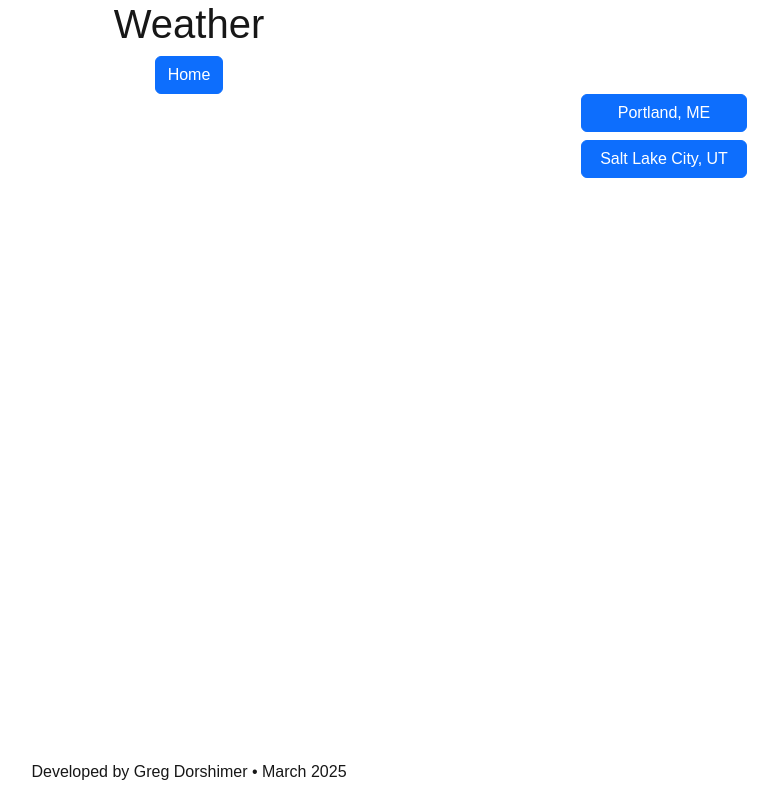
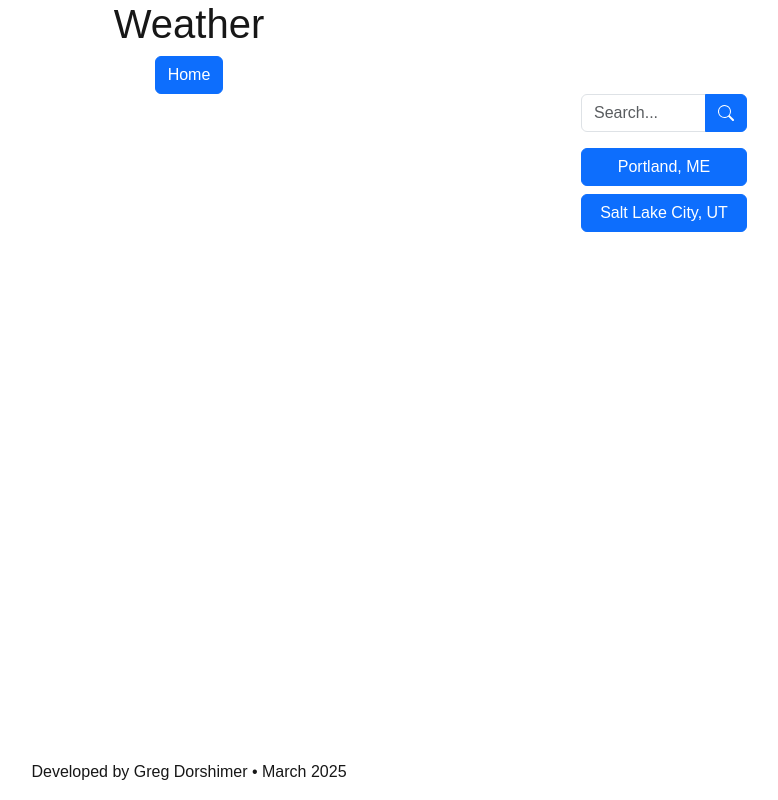
Before and after one commit to gregdorshimer/gregs-weather, a Next.js app: page /weather in a window 1280 px wide. Shown: the whole page, without its empty margins (451-1229 px from the left). Built offline with nearby package versions, Linux system fonts and the light colour scheme.

Commit message:
updated buttons to use state, added non-functioning search bar

```diff
--- a/package.json
+++ b/package.json
@@ -11,9 +11,10 @@
   "dependencies": {
     "axios": "^1.8.4",
     "bootstrap": "^5.3.3",
-    "next": "15.2.3",
+    "next": "^15.2.3",
     "react": "^19.0.0",
     "react-dom": "^19.0.0",
+    "react-select": "^5.10.1",
     "swr": "^2.3.3"
   },
   "devDependencies": {
--- a/src/app/weather/forecast-content.js
+++ b/src/app/weather/forecast-content.js
@@ -14,8 +14,8 @@ export default function ForecastContent({content}) {
                 {data ? data.map(item => item.name) : null}
                 </div>
             </div> */}
-            <div className="row equal-height-row mt-3">
-                {data ? data.map(item => <ForecastTile key={item.number} info={JSON.stringify(item)} url={item.icon} />) : null}
+            <div className="row mt-3">
+                    {data ? data.map(item => <ForecastTile key={item.number} info={JSON.stringify(item)} url={item.icon} />) : null}
             </div>
         </div>
         </>
--- a/src/app/weather/forecast-tile.js
+++ b/src/app/weather/forecast-tile.js
@@ -1,23 +1,61 @@
 export default function ForecastTile({info, url}) {
-    let parsed = JSON.parse(info);
-    console.log(parsed);
-
     if (!info) {
         return (
             <></>
             // TODO forecast tile loading/pre-fetch palceholder
         );
     }
+
     else {
+        let parsed = JSON.parse(info);
+        // console.log(parsed);
+
         return (
             <>
-            {/* use a table here? */}
                 <div className="container text-center col-2 mx-1 rounded bg-gray-200 vstack gap-1 position-relative">
-                    <div className="my-2 rounded bg-gray-500 text-gray-100"><h6>{parsed.name}</h6></div>
-                    <div><img className="d-block m-auto" src={url} alt="loading icon..." /></div>
+
+                    <div className="my-2 rounded bg-gray-500 text-gray-100">
+                        <div className="my-auto">
+                            <h5>{parsed.name}</h5>
+                        </div>
+                    </div>
+
+                    <div>
+                        <img className="d-block m-auto" src={url} alt="loading icon..." />
+                    </div>
+
                     <div>{parsed.shortForecast}</div>
-                    <div className="my-2 align-middle rounded bg-gray-500 text-gray-100"><p>{parsed.temperature}&#176;{parsed.temperatureUnit}</p></div>
+
+                    <div className="my-2 align-middle rounded bg-gray-500 text-gray-100">
+                        <p>{parsed.temperature}&#176;{parsed.temperatureUnit}</p>
+                    </div>
+
                 </div>
+                {/* <thead>
+                    <tr>
+                        <th scope="col">
+                            {parsed.name}
+                        </th>
+                    </tr>
+                </thead>
+
+                <tbody>
+                    <tr>
+                        <td>
+                            <img className="d-block m-auto" src={url} alt="loading icon..." />
+                        </td>
+                    </tr>
+                    <tr>
+                        <td>
+                            {parsed.shortForecast}
+                        </td>
+                    </tr>
+                    <tr>
+                        <td>
+                        {parsed.temperature}&#176;{parsed.temperatureUnit}
+                        </td>
+                    </tr>
+                </tbody> */}
             </>
         );
     }
--- a/src/app/weather/forecast.js
+++ b/src/app/weather/forecast.js
@@ -1,31 +1,31 @@
 "use client";
 import { useState, useEffect } from "react";
-import useSWR from "swr";
 import axios from 'axios';
 import ForecastContent from "./forecast-content";
+import Loc from "./loc.js";
+import Async, { useAsync } from 'react-select/async';
+
 
 
 const testURL1 = "https://api.weather.gov/gridpoints/GYX/31,80/forecast";
 const testURL2 = "https://api.weather.gov/gridpoints/GYX/76,59/forecast";
 
-const locs = {
-    "Portland, ME": {
+const initLocs = [
+    {
+        city: "Portland",
+        state: "ME",
         coords: "43.65,-70.27",
         office: "GYX",
         gridpoints: "76,59"
     },
-    "Salt Lake City, UT": {
+    {
+        city: "Salt Lake City",
+        state:"UT",
         coords: "40.7,-111.9",
         office: "SLC",
         gridpoints: "100,173",
-    }
-};
-
-function buildURL(loc) {
-    // "loc" must be a string that is a present as a key in "locs"
-    return "https://api.weather.gov/gridpoints/" + locs[loc].office + "/" + locs[loc].gridpoints + "/forecast";
-}
-
+    },
+];
 
 // NWS API docs:
 // Docs home: https://www.weather.gov/documentation/services-web-api
@@ -47,9 +47,19 @@ function buildURL(loc) {
 export default function Forecast() {
     const [currentLoc, setCurrentLoc] = useState(testURL1);
     const [forecast, setForecast] = useState();
+    const [locs, setLocs] = useState(initLocs);
 
-    const fetchForecast = (loc) => {
-        let url = buildURL(loc);
+    function buildURL(city, state) {
+        for (let i = 0; i < locs.length; i++) {
+            if (locs[i].city == city && locs[i].state == state) {
+                return "https://api.weather.gov/gridpoints/" + locs[i].office + "/" + locs[i].gridpoints + "/forecast";
+            }
+        }
+        console.log("bad inputs for buildURL(city, state");
+    }
+
+    const fetchForecast = (city, state) => {
+        let url = buildURL(city, state);
         axios.get(url)
             .then(({data}) => {
                 // console.log(data.properties.periods);
@@ -60,17 +70,15 @@ export default function Forecast() {
             });
     };
 
+    const search = (queryText) => {
+        console.log("search: " + queryText);
+    };
+
     return (
         <>
             <div className="row">
 
-                {/* <div className="col-4"> */}
-                    {/* TODO left column for location description, legend */}
-                    {/* <p>Sample location description.</p> */}
-                {/* </div> */}
-
                 <div className="col-10">
-                    {/* TODO forecast graph content */}
 
                     <div className="col"></div>
 
@@ -83,23 +91,18 @@ export default function Forecast() {
                 </div>
 
                 <div className="col-2">
-                    {/* TODO search bar and recent locations */}
+                    <div className="input-group mb-3">
+                        <input type="text" className="form-control" placeholder="Search..." />
+                        <button className="btn btn-primary" onClick={() => search("sample text")}>
+                            <svg xmlns="http://www.w3.org/2000/svg" width="16" height="16" fill="currentColor" className="bi bi-search" viewBox="0 0 16 16">
+                                <path d="M11.742 10.344a6.5 6.5 0 1 0-1.397 1.398h-.001q.044.06.098.115l3.85 3.85a1 1 0 0 0 1.415-1.414l-3.85-3.85a1 1 0 0 0-.115-.1zM12 6.5a5.5 5.5 0 1 1-11 0 5.5 5.5 0 0 1 11 0"/>
+                            </svg>
+                        </button>
+                    </div>
 
                     <div className="vstack gap-2">
 
-                        <button
-                            type="button"
-                            className="btn btn-primary"
-                            onClick={() => fetchForecast("Portland, ME")}>
-                            Portland, ME
-                        </button>
-
-                        <button
-                            type="button"
-                            className="btn btn-primary"
-                            onClick={() => fetchForecast("Salt Lake City, UT")}>
-                            Salt Lake City, UT
-                        </button>
+                        {locs.map(loc => <Loc key={loc.coords} info={JSON.stringify(loc)} clickHandler={fetchForecast} />)}
 
                     </div>
 
--- /dev/null
+++ b/src/app/weather/loc.js
@@ -0,0 +1,13 @@
+export default function Loc({info, clickHandler}) {
+    const city = JSON.parse(info).city;
+    const state = JSON.parse(info).state;
+
+    return (
+        <button
+            type="button"
+            className="btn btn-primary"
+            onClick={() => clickHandler(city, state)}>
+            {city}, {state}
+        </button>
+    );
+}
```
Also changed, not shown: 1 other file (tests, documents, lock files or other folders).
